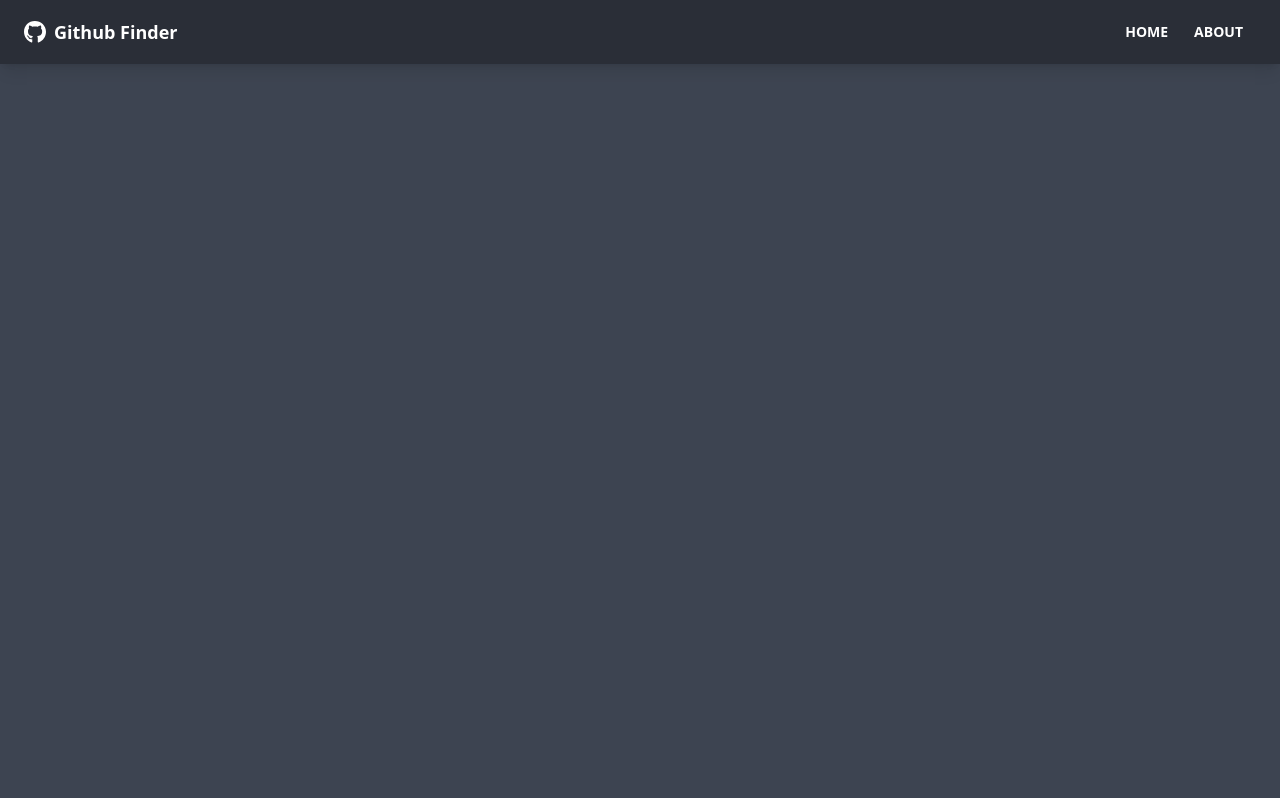
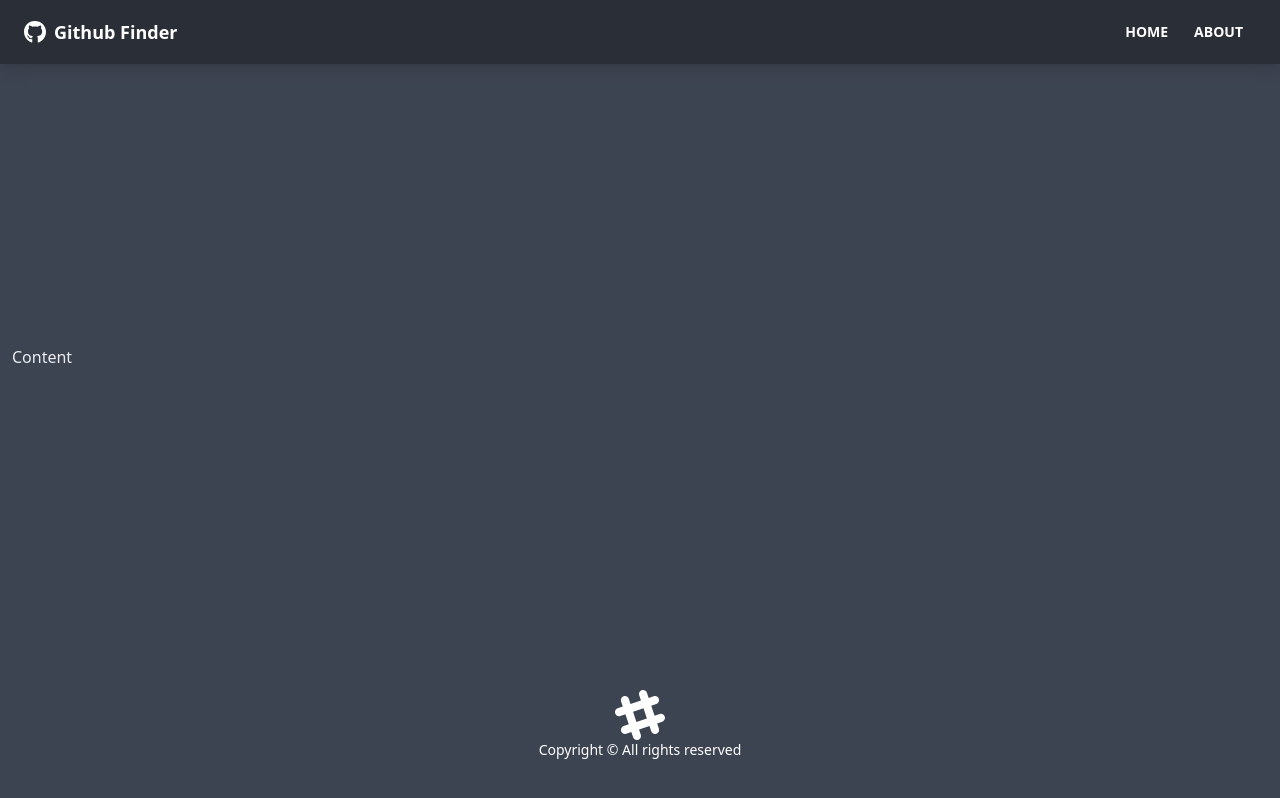
Before and after one commit to Catevika/React_github-finder, a React (Create React App) app: page / in a window 1280 px wide. Built offline with nearby package versions, Linux system fonts and the light colour scheme.

Commit message:
Add Footer

```diff
--- a/src/App.js
+++ b/src/App.js
@@ -1,11 +1,14 @@
 import { BrowserRouter as Router, Route } from 'react-router-dom';
+import Footer from './components/layout/Footer';
 import Navbar from './components/layout/Navbar';
 
 function App() {
 	return (
 		<Router>
-			<div className='flex flex-col justify-between height-screen'>
+			<div className='flex flex-col justify-between h-screen'>
 				<Navbar />
+				<main className='container mx-auto px-3 pb-12 '>Content</main>
+				<Footer />
 			</div>
 		</Router>
 	);
--- /dev/null
+++ b/src/components/layout/Footer.jsx
@@ -0,0 +1,26 @@
+function Footer() {
+	const footerYear = new Date().getFullYear;
+
+	return (
+		<footer className='footer p-10 bg-grey-700 text-primary-content footer-center'>
+			<div>
+				<div>
+					<svg
+						width={50}
+						height={50}
+						viewBox='0 0 24 24'
+						xmlns='http://www.w3.org/2000/svg'
+						fillRule='evenodd'
+						clipRule='evenodd'
+						className='inline-block fill-current'
+					>
+						<path d='M22.672 15.226l-2.432.811.841 2.515c.33 1.019-.209 2.127-1.23 2.456-1.15.325-2.148-.321-2.463-1.226l-.84-2.518-5.013 1.677.84 2.517c.391 1.203-.434 2.542-1.831 2.542-.88 0-1.601-.564-1.86-1.314l-.842-2.516-2.431.809c-1.135.328-2.145-.317-2.463-1.229-.329-1.018.211-2.127 1.231-2.456l2.432-.809-1.621-4.823-2.432.808c-1.355.384-2.558-.59-2.558-1.839 0-.817.509-1.582 1.327-1.846l2.433-.809-.842-2.515c-.33-1.02.211-2.129 1.232-2.458 1.02-.329 2.13.209 2.461 1.229l.842 2.515 5.011-1.677-.839-2.517c-.403-1.238.484-2.553 1.843-2.553.819 0 1.585.509 1.85 1.326l.841 2.517 2.431-.81c1.02-.33 2.131.211 2.461 1.229.332 1.018-.21 2.126-1.23 2.456l-2.433.809 1.622 4.823 2.433-.809c1.242-.401 2.557.484 2.557 1.838 0 .819-.51 1.583-1.328 1.847m-8.992-6.428l-5.01 1.675 1.619 4.828 5.011-1.674-1.62-4.829z' />
+					</svg>
+					<p>Copyright &copy; {footerYear} All rights reserved</p>
+				</div>
+			</div>
+		</footer>
+	);
+}
+
+export default Footer;
```
